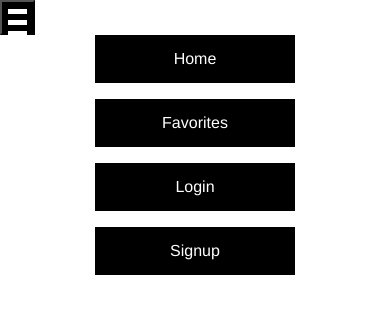
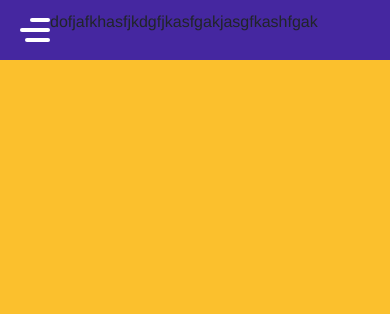
Before and after one commit to kensayo/frontend-capstone, a React (Create React App) app: page /nav in a window 390 px wide. Shown: the top 314 px of the page. Built offline with nearby package versions, Linux system fonts and the light colour scheme.

Commit message:
Finish navbar layout and animations

```diff
--- a/src/components/Navbar.js
+++ b/src/components/Navbar.js
@@ -2,24 +2,27 @@ import '../App.css';
 import './navbar.css';
 import { Link } from 'react-router-dom';
 
-const Navbar = () => {
-  const handleClick = () => {
-    console.log('click');
-  };
-
-  return (
-    <div>
-      <button className="hamburger is-active" type="button" onClick={handleClick()}>
-        <div className="bar" />
-      </button>
-      <nav className="is-active">
-        <Link to="/" className="navLink">Home</Link>
-        <Link to="/fav" className="navLink">Favorites</Link>
-        <Link to="/login" className="navLink">Login</Link>
-        <Link to="/signup" className="navLink">Signup</Link>
-      </nav>
+const Navbar = () => (
+  <div>
+    <div className="cont">
+      <div className="navigation">
+        <input type="checkbox" className="toggle-menu" />
+        <div className="hamburger" />
+        <div className="logo">
+          <div>
+            <p>
+              dofjafkhasfjkdgfjkasfgakjasgfkashfgak
+            </p>
+          </div>
+        </div>
+        <ul className="menu">
+          <li><Link to="/fav" className="navLink">Favorites</Link></li>
+          <li><Link to="/login" className="navLink">Login</Link></li>
+          <li><Link to="/signup" className="navLink">Signup</Link></li>
+        </ul>
+      </div>
     </div>
-  );
-};
+  </div>
+);
 
 export default Navbar;
--- a/src/components/navbar.css
+++ b/src/components/navbar.css
@@ -1,59 +1,162 @@
-.hamburger {
+body {
+  background: #fbc02d;
+}
+.cont {
   position: relative;
-  display: block;
-  width: 35px;
-  height: 35px;
-  cursor: pointer;
+  width: 100%;
+  display: flex;
+  justify-content: space-between;
+  align-items: center;
+  background: #4527a0;
+  padding: 0.25px;
+  transition: 0.3s;
 }
 
-.hamburger .bar, .hamburger:after, .hamburger:before {
-  content: '';
+/*Change later to .logo Link {} */
+.logo div {
+  display: block;
+}
+
+/*Change later to .logo Link img {} */
+.logo div p {
   display: block;
   width: 100%;
-  height: 5px;
-  background-color: #FFF;
-  margin: 6px 0px;
-  transition: 0.4s;
+}
+
+.navigation {
+  display: flex;
+  justify-content: space-between;
+  align-items: center;
+}
+
+.menu {
+  display: flex;
+  justify-content: center;
+  flex-direction: row;
+  align-items: center;
+  z-index: 1;
+  transition: 0.5s;
+}
+
+.menu li {
+  list-style-type: none;
+}
+
+.menu li a {
+  color: #fff;
+  text-decoration: none;
+  display: block;
+  padding: 40px 25px;
+  font-size: 18px;
+  line-height: 1;
+  transition: 0.3s;
+}
+
+.menu li a:hover {
+  box-shadow: 0 -5px 0px #fff inset,
+  500px 00 rgba(255, 255, 255, 0.03) inset;
+  padding: 35px 25px 45px 25px;
 }
 
 .hamburger {
-  background-color: #000;
+  position: relative;
+  width: 30px;
+  height: 4px;
+  background: #fff;
+  border-radius: 10px;
+  cursor: pointer;
+  z-index: 2;
+  transition: 0.3s;
 }
 
-/*
-.hamburger.is-active:before {
-  transform: rotate(-45deg) translate(-9px, 6px);
+.hamburger::before,
+.hamburger::after {
+  content: "";
+  position: absolute;
+  height: 4px;
+  right: 0;
+  background: #fff;
+  border-radius: 10px;
+  transition: 0.3s;
 }
 
-.hamburger.is-active:after {
-  transform: rotate(45deg) translate(-10px, -6px);
-}
-*/
-
-.mobile-nav {
-  background: red;
-  position: fixed;
-  top: 0;
-  left: 100%;
-  width: 100%;
-  height: 100vh;
-  display: block;
-  z-index: 98;
-  padding-top: 120px;
+.hamburger::before {
+  top: -10px;
+  width: 20px;
 }
 
-.mobile-nav.is-active {
-  left: 0;
+.hamburger::after {
+  top: 10px;
+  width: 25px;
 }
 
-.navLink {
-  display: block;
-  width: 100%;
-  max-width: 200px;
-  margin: 0 auto 16px;
-  text-align: center;
-  padding: 12px 16px;
-  background-color: black;
-  color: #FFF;
-  text-decoration: none;
+.toggle-menu {
+  position: absolute;
+  width: 30px;
+  height: 100%;
+  z-index: 3;
+  cursor: pointer;
+  opacity: 0;
 }
+
+.hamburger,
+.toggle-menu {
+  display: none;
+}
+
+.navigation input:checked ~ .hamburger {
+  background: transparent;
+}
+
+.navigation input:checked ~ .hamburger::before {
+  top: 0;
+  transform: rotate(-45deg);
+  width: 30px;
+}
+
+.navigation input:checked ~ .hamburger::after {
+  top: 0;
+  transform: rotate(45deg);
+  width: 30px;
+}
+
+.navigation input:checked ~ .menu {
+  left: 0;
+  box-shadow: -20px 0 40px rgba(0,0,0,0.3);
+}
+
+@media screen and (max-width: 992px) {
+  .hamburger,
+  .toggle-menu {
+    display: block;
+    justify-content: start;
+  }
+
+  .cont{
+    padding: 10px 20px;
+  }
+
+  .menu {
+    justify-content: start;
+    flex-direction: column;
+    align-items: center;
+    position: fixed;
+    top: 0;
+    left: -300px;
+    background: #4527a0;
+    width: 300px;
+    height: 100%;
+    padding-top: 65px;
+  }
+
+  .menu li {
+    width: 100%;
+  }
+
+  .menu li a,
+  .menu li a:hover {
+    padding: 30px;
+    font-size: 24px;
+    box-shadow: 0 1px 0 rgba(255, 255, 255, 0.1);
+  }
+}
```
